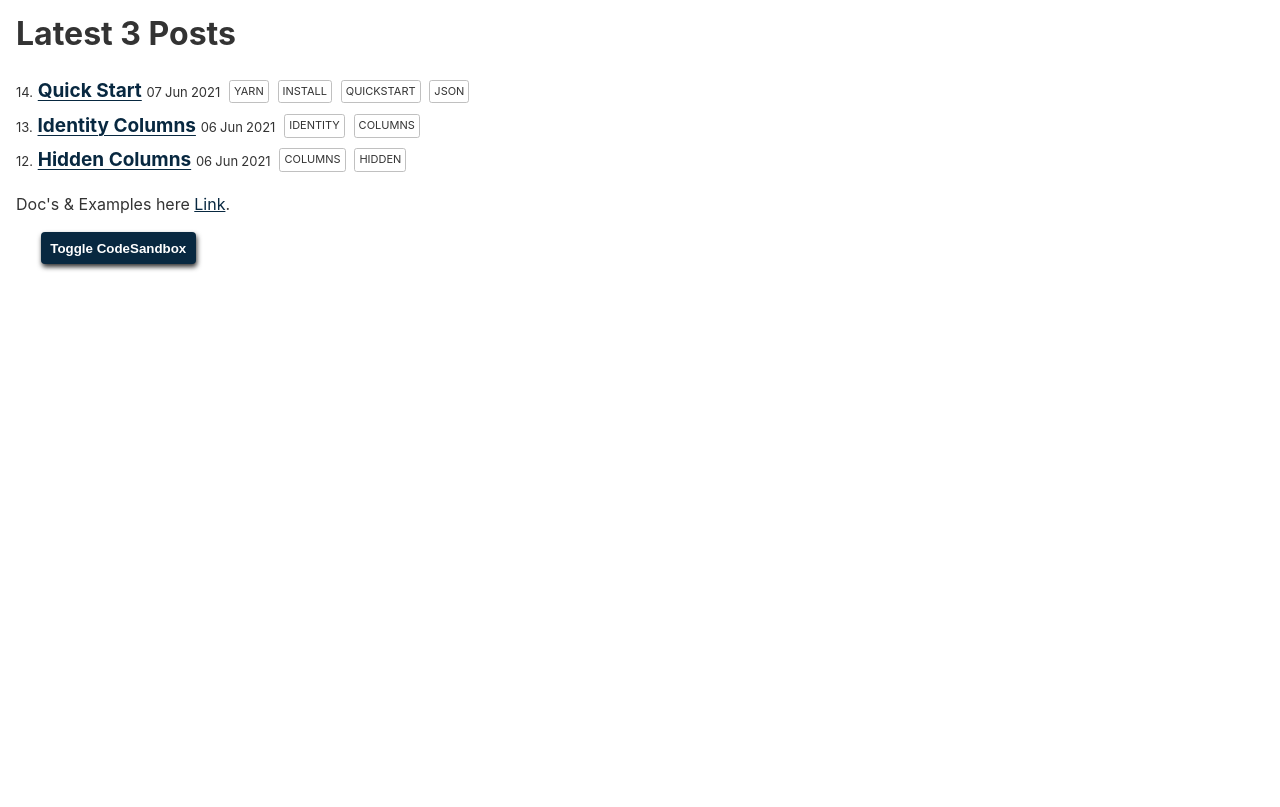
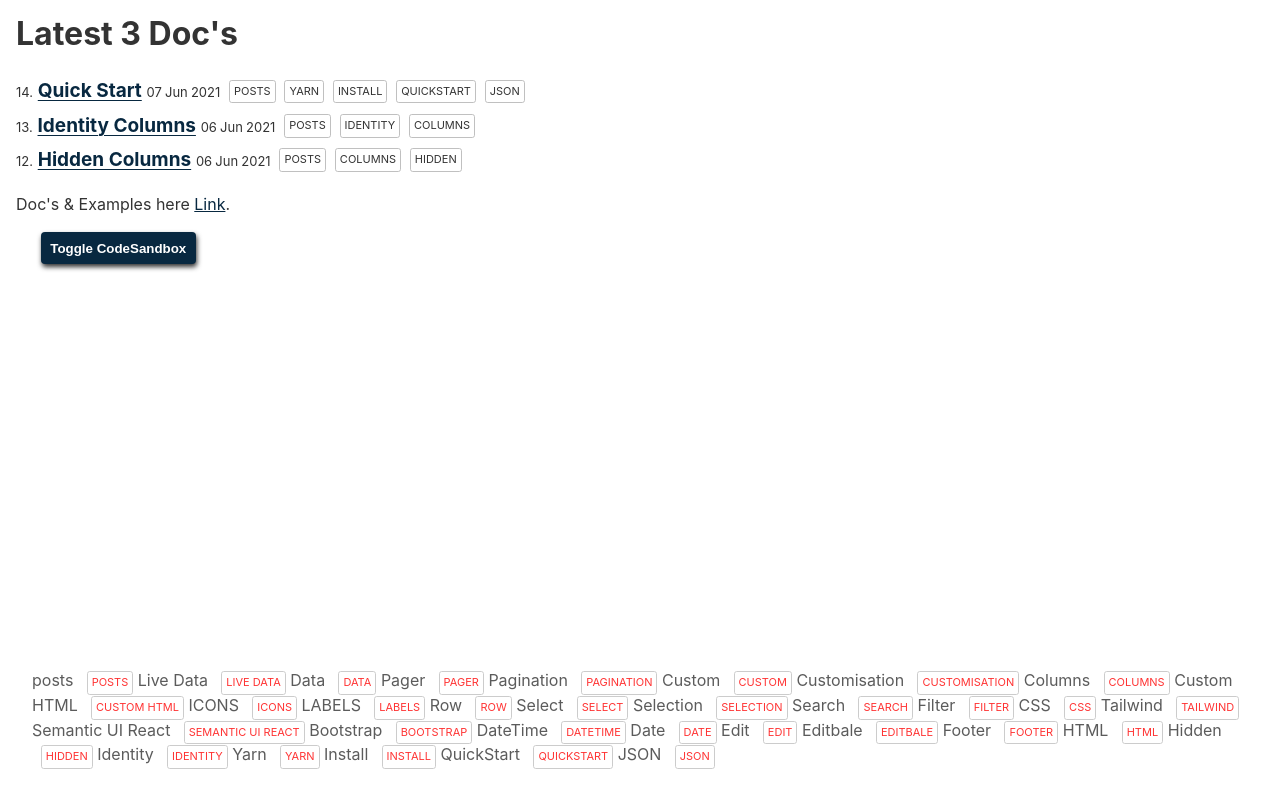
Before and after one commit to sajrashid/docsSite, an Eleventy site: page index.njk in a window 1280 px wide. Shown: the part 63-870 px from the top of the page. Built offline with nearby package versions, Linux system fonts and the light colour scheme; Eleventy itself is replaced by a stand-in of ours; files that its build step writes are made by us from their sources.

Commit message:
added tags in footer

```diff
--- a/_includes/layouts/base.njk
+++ b/_includes/layouts/base.njk
@@ -32,7 +32,13 @@
     <main {% if templateClass %} class="{{ templateClass }}" {% endif %}>
       {{ content | safe }}
     </main>
-    <footer></footer>
+    <footer>
+      {% for tag in collections.tagList %}
+{{ tag | log }}
+  {% set tagUrl %}/tags/{{ tag | slug }}/{% endset %}
+  <a href="{{ tagUrl | url }}" class="post-tag">{{ tag }}</a>
+{% endfor %}
+    </footer>
     <!-- Current page: {{ page.url | url }} -->
   </body>
 </html>
--- a/css/index.css
+++ b/css/index.css
@@ -101,7 +101,7 @@
 }
 main {
   padding: 1rem;
-  height: 100%;width: 100%;
+  height: 80%;width: 100%;
 }
 main :first-child {
   margin-top: 0;
@@ -114,8 +114,16 @@
   display: table;
   clear: both;
 }
+footer{
+padding: 2em;
+opacity: 0.8;
+}
+footer a{
+   color: red!important;
+}
 table {
   margin: 1em 0;
+
 }
 table td,
 table th {
--- a/index.njk
+++ b/index.njk
@@ -5,11 +5,12 @@
   order: 1
 ---
 {% set maxPosts = collections.posts.length | min(3) %}
-<h1>Latest {% if maxPosts == 1 %}Post{% else %}{{ maxPosts }} Posts{% endif %}</h1>
+<h1>Latest {% if maxPosts == 1 %}Post{% else %}{{ maxPosts }} Doc's{% endif %}</h1>
 
 {% set postslist = collections.posts | head(-3) %}
 {% set postslistCounter = collections.posts | length %}
 {% include "postslist.njk" %}
+
 <script>
 var src="https://codesandbox.io/embed/full-example-sematic-ui-pageable-searchable-v151w?fontsize=14&hidenavigation=1&theme=dark"
 
```
Also changed, not shown: .eleventy.js.
